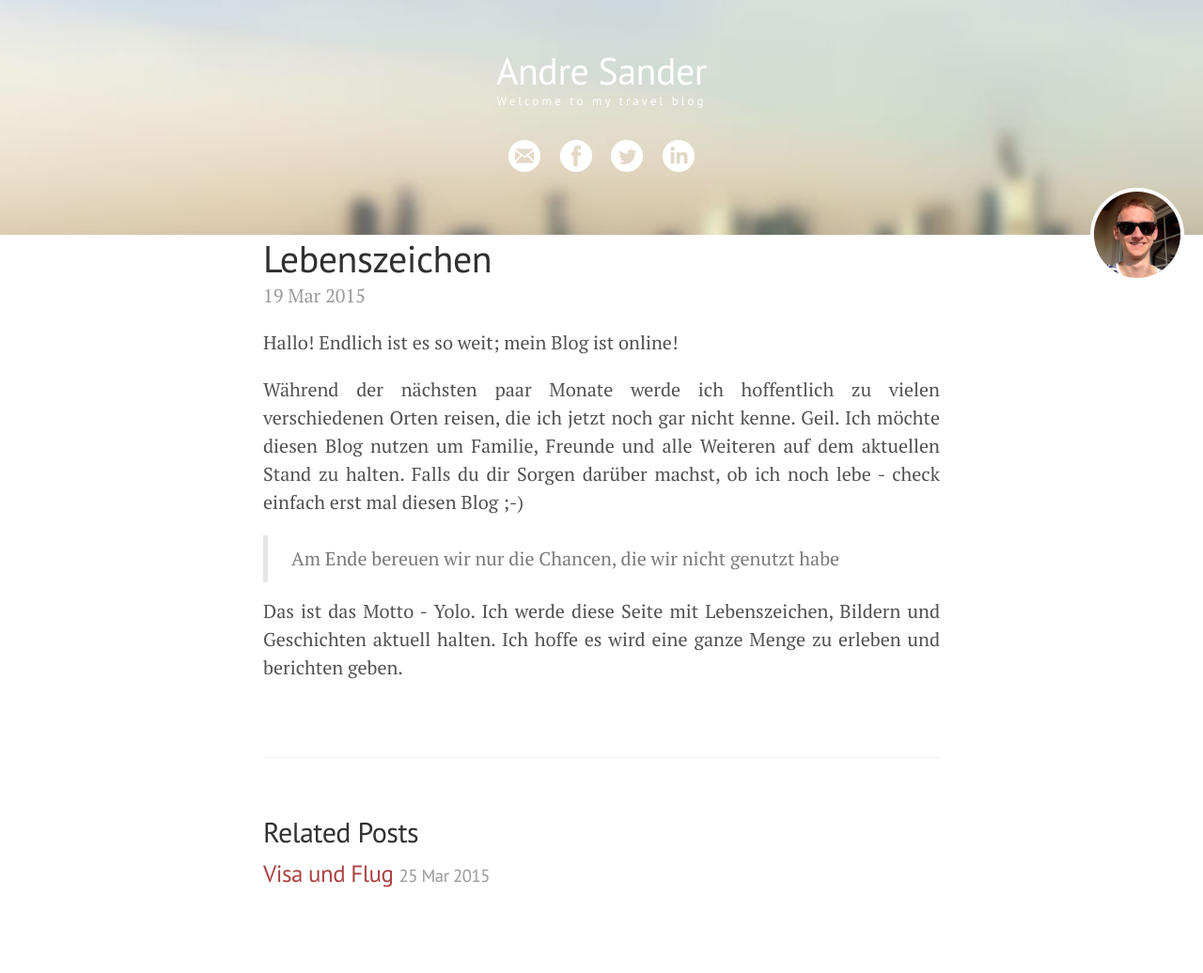
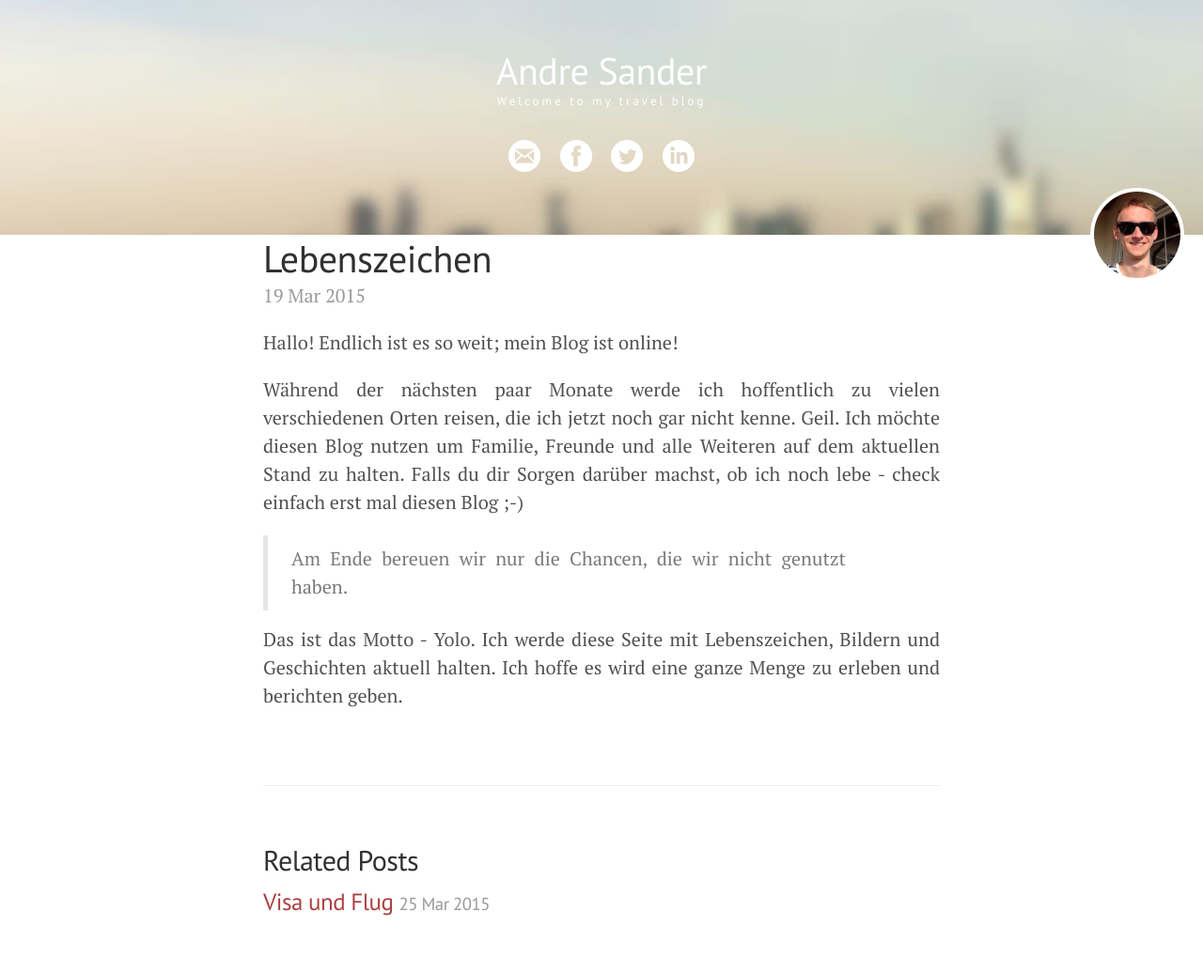
Before and after one commit to Sanderand/Sanderand.github.io, a Jekyll site: the page built from _posts/2015-03-19-lebenszeichen.md, in a window 1280 px wide. Shown: the whole page at 94% size. Built offline with Jekyll 4.4.1, drawn with Linux system fonts in a browser that asks for light colours; Markdown is read by kramdown in place of the engine named in the settings; before the commit the page ends 1006 px from its top, so only the background shows below that.

Commit message:
typo fix

```diff
--- a/_posts/2015-03-19-lebenszeichen.md
+++ b/_posts/2015-03-19-lebenszeichen.md
@@ -8,6 +8,6 @@ Hallo! Endlich ist es so weit; mein Blog ist online!
 
 Während der nächsten paar Monate werde ich hoffentlich zu vielen verschiedenen Orten reisen, die ich jetzt noch gar nicht kenne. Geil. Ich möchte diesen Blog nutzen um Familie, Freunde und alle Weiteren auf dem aktuellen Stand zu halten. Falls du dir Sorgen darüber machst, ob ich noch lebe - check einfach erst mal diesen Blog ;-)
 
-> Am Ende bereuen wir nur die Chancen, die wir nicht genutzt habe
+> Am Ende bereuen wir nur die Chancen, die wir nicht genutzt haben.
 
 Das ist das Motto - Yolo. Ich werde diese Seite mit Lebenszeichen, Bildern und Geschichten aktuell halten. Ich hoffe es wird eine ganze Menge zu erleben und berichten geben.
```
